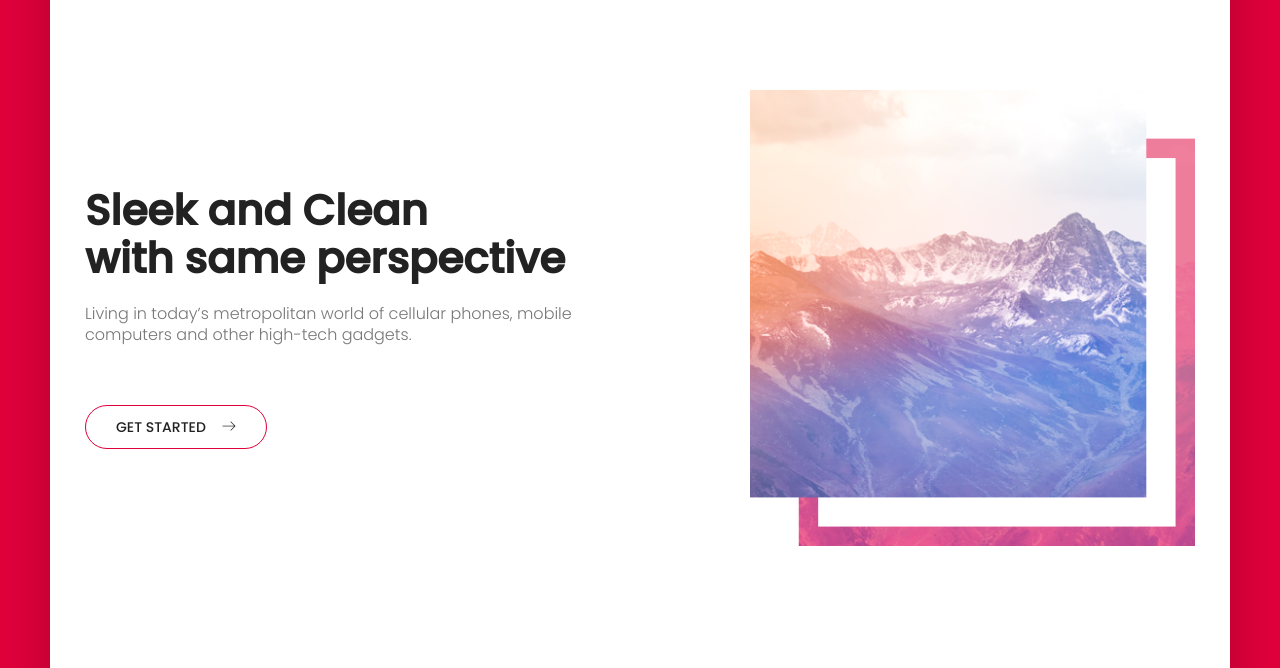
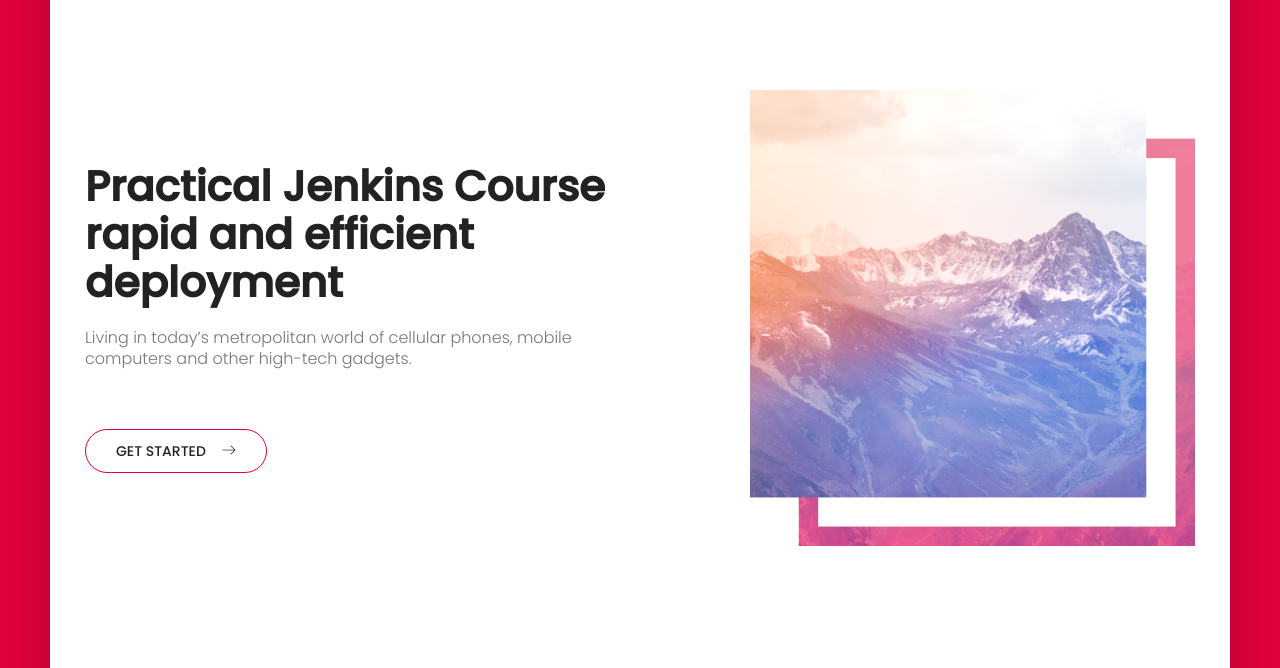
Before and after one commit to practicaljenkins/sample-website, a plain HTML site: page index.html in a window 1280 px wide. Shown: the part 132-800 px from the top of the page. Drawn offline with nearby package versions, Linux system fonts and the light colour scheme.

Commit message:
new scripts and files

```diff
--- a/index.html
+++ b/index.html
@@ -56,7 +56,7 @@
 				<div class="row fullscreen align-items-center justify-content-between">
 					<div class="col-lg-6 col-md-7 col-sm-8">
 						<div class="banner-content">
-							<h1>Sleek and Clean <br> with same perspective</h1>
+							<h1>Practical Jenkins Course <br> rapid and efficient deployment</h1>
 							<p>Living in today’s metropolitan world of cellular phones, mobile computers and other high-tech gadgets.</p>
 							<a href="#" class="primary-btn">Get Started<span class="lnr lnr-arrow-right"></span></a>
 						</div>
```
